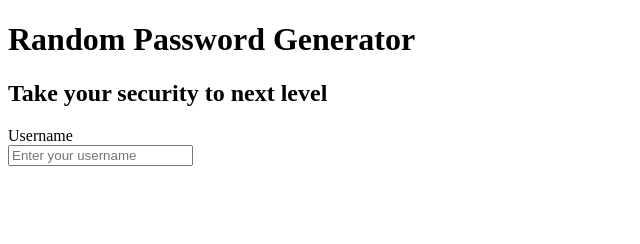
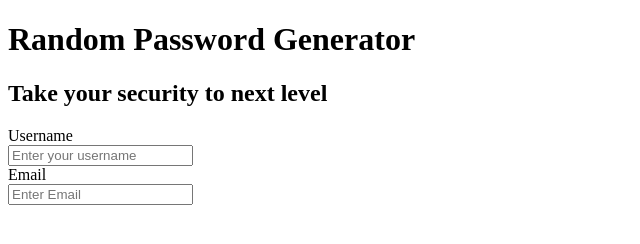
Before and after one commit to ridsashabbir/random-password-generator, a plain HTML site: page index.html in a window 1280 px wide. Shown: the whole page, without its empty margins (0-640 px from the left). Drawn offline with Linux system fonts and the light colour scheme.

Commit message:
email field

```diff
--- a/index.html
+++ b/index.html
@@ -30,6 +30,20 @@
                     </div>
                 </div>
             </div>
+            <div class="row">
+                <div class="col-md-3">
+                    <label class="control-label">Email</label>
+                </div>
+                <div class="col-md-9">
+                    <div class="input-group">
+                        <input type="email" placeholder="Enter Email" class="form-control"
+                        data-toggle="tooltip" title="please enter your email id here" required>
+                        <span class="input-group-addon">
+                            <i class="glyphicon glyphicon-envelope"></i>
+                        </span>
+                    </div>
+                </div>
+            </div>
         </div>
     </div>
 </body>
```
